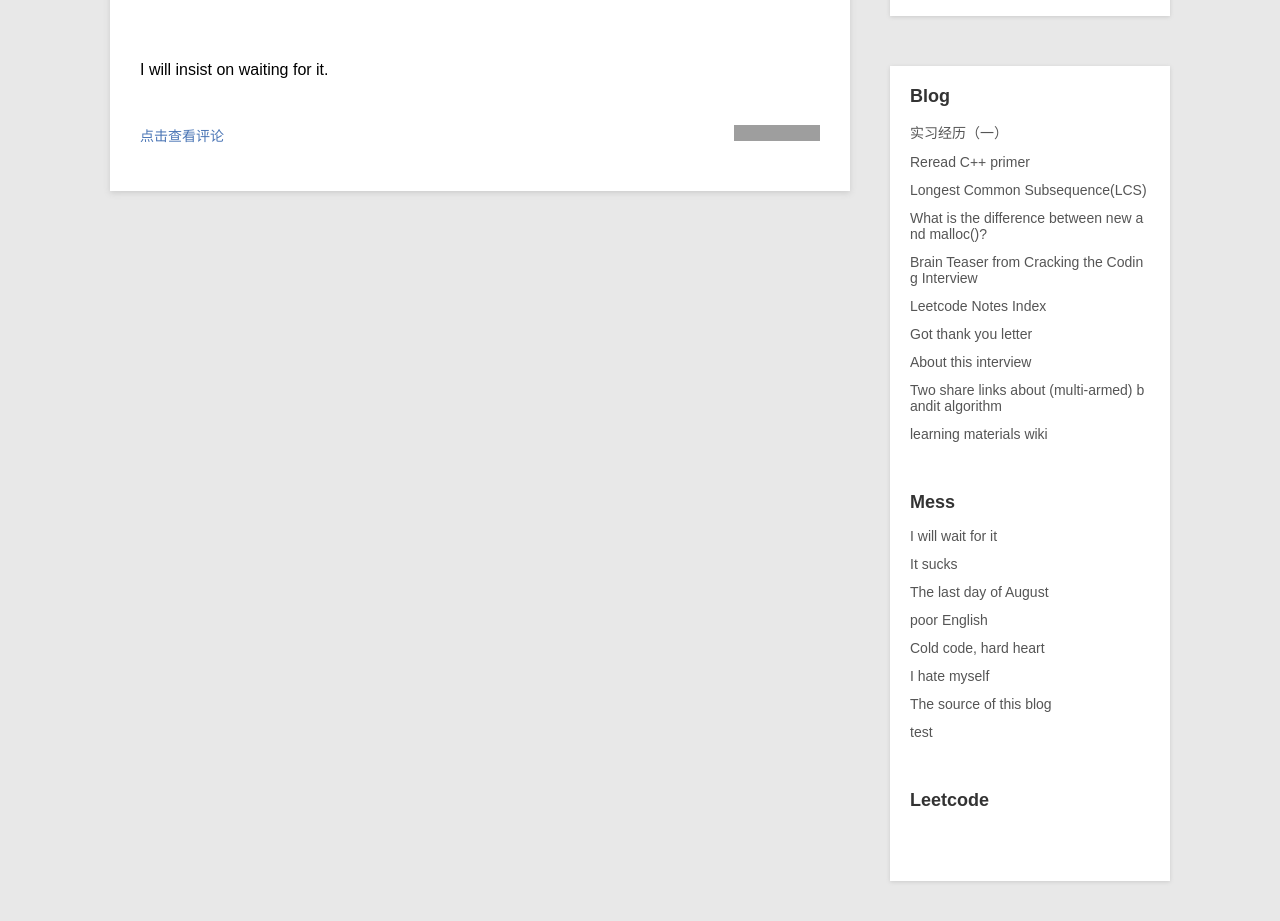
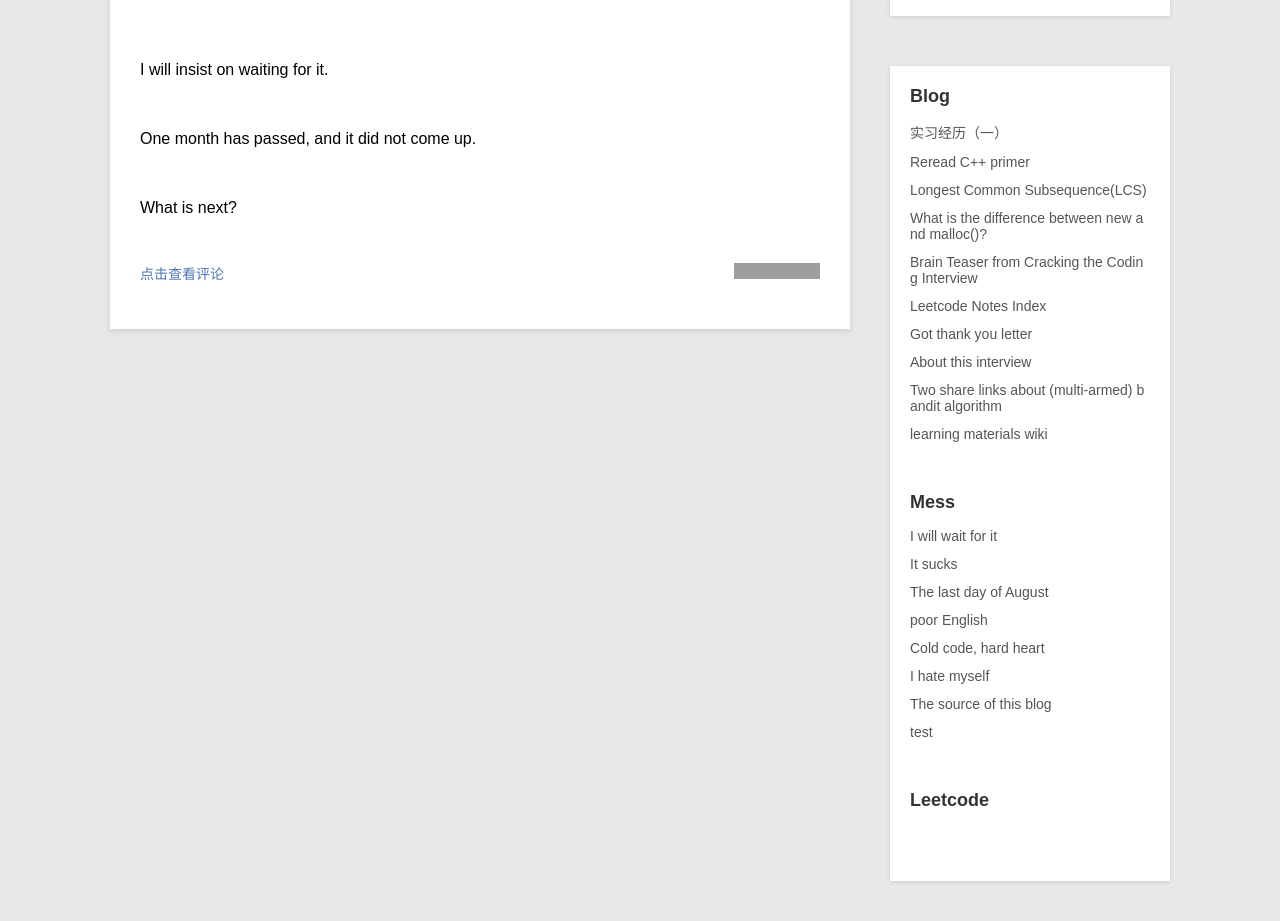
Before and after one commit to kunth/kunth.github.io, a Jekyll site: the page built from _posts/mess/2014-09-27-I-will-wait-for-it.md, in a window 1280 px wide, cut to the strip 189-1120 px from the top of the page. Shown: the top 921 px of the strip. Built offline with Jekyll 4.4.1, drawn with Linux system fonts in a browser that asks for light colours; Markdown is read by kramdown in place of the engine named in the settings; grey boxes are pictures that could not be loaded.

Commit message:
update the post

```diff
--- a/_posts/mess/2014-09-27-I-will-wait-for-it.md
+++ b/_posts/mess/2014-09-27-I-will-wait-for-it.md
@@ -6,3 +6,7 @@ category: mess
 ---
 
 I will insist on waiting for it.
+
+One month has passed, and it did not come up.
+
+What is next?
```
